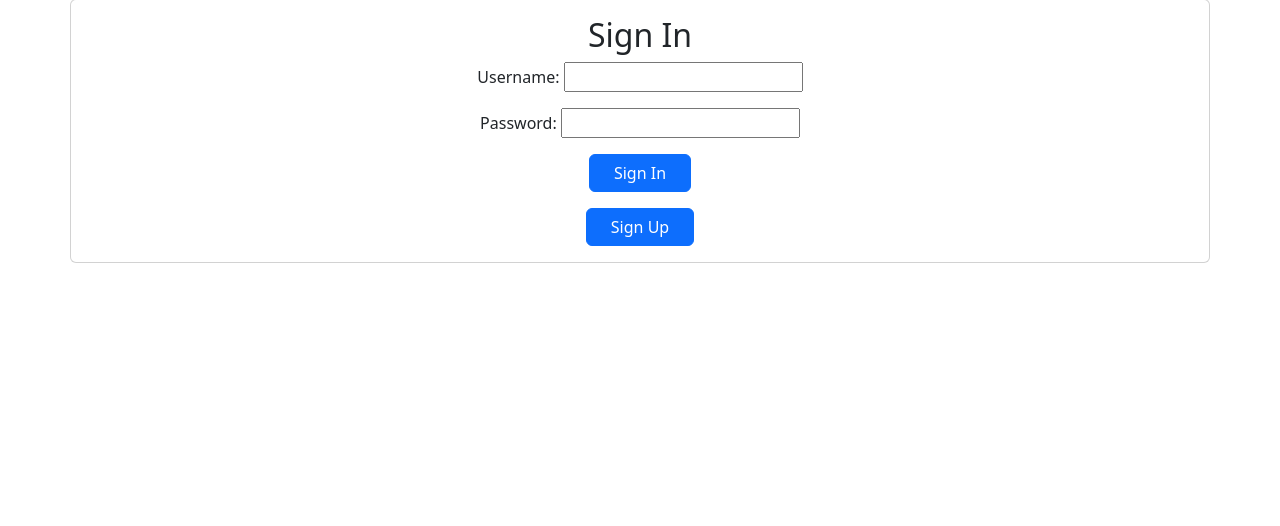
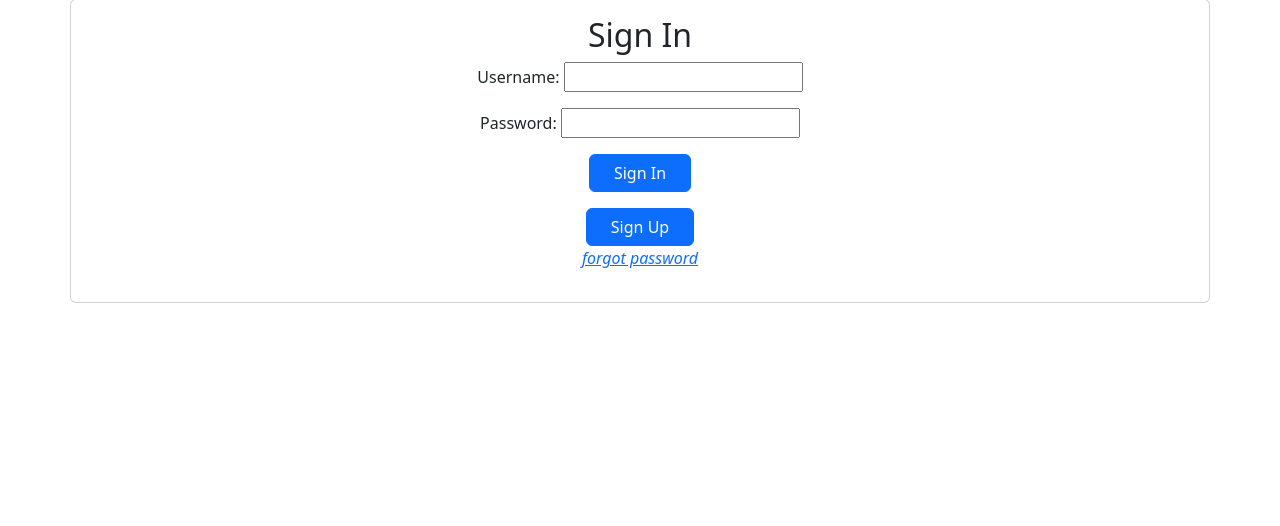
Before and after one commit to ms1498/groupSoftwareProject, a Django app: page /sign-in in a window 1280 px wide. Shown: the part 132-658 px from the top of the page. Run offline with Django 5.2, Linux system fonts and the light colour scheme; some libraries are stand-ins or nearby versions.

Commit message:
Added email password reset
Ability to reset password (with email printed to the console)

```diff
--- /dev/null
+++ b/app/templates/password_reset_done.html
@@ -0,0 +1,5 @@
+{% extends "base.html" %}
+{% block content %}
+  <h2>Password Reset Sent</h2>
+  <p><a href="{% url 'sign-in' %}">Back to Sign In</a></p>
+{% endblock %}
--- /dev/null
+++ b/app/templates/password_reset_email.html
@@ -0,0 +1,5 @@
+{% autoescape off %}
+Hello {{ user.username }},
+Click the link below to reset your password:
+{{ protocol }}://{{ domain }}{% url 'password_reset_confirm' uidb64=uid token=token %}
+{% endautoescape %}
--- /dev/null
+++ b/app/templates/password_reset_subject.txt
@@ -0,0 +1 @@
+Uweave Password Reset
--- a/app/templates/sign_in.html
+++ b/app/templates/sign_in.html
@@ -71,6 +71,13 @@
                         <button class="btn btn-primary px-4">Sign Up</button>
                     </a>
                 </div>
+
+                <!-- Sign up button -->
+                <div class="text-center">
+                    <a href="{% url 'password_reset' %}">
+                        <p><i>forgot password</i></p>
+                    </a>
+                </div>
             </div>
         </div>
     </div>
--- a/app/urls.py
+++ b/app/urls.py
@@ -15,4 +15,8 @@ urlpatterns = [
     path("sign-in", views.sign_in, name="sign-in"),
     path("sign-up", views.sign_up, name="sign-up"),
     path("sign-out", views.sign_out, name="sign-out"),
+    path('password_reset/', views.password_reset, name='password_reset'),
+    path('password_reset/done/', views.password_reset_done, name='password_reset_done'),
+    path('reset/<uidb64>/<token>/', views.password_reset_confirm, name='password_reset_confirm'),
+    path('reset/done/', views.password_reset_complete, name='password_reset_complete'),
 ] + static(settings.MEDIA_URL, document_root=settings.MEDIA_ROOT)
--- a/app/views.py
+++ b/app/views.py
@@ -3,7 +3,9 @@ import os
 from pathlib import Path
 from django.shortcuts import render, redirect, get_object_or_404
 from django.contrib.auth import authenticate, login, logout
+from django.contrib.auth.forms import PasswordResetForm
 from django.contrib.auth.models import Group
+from django.contrib.auth.views import PasswordResetView, PasswordResetDoneView, PasswordResetConfirmView, PasswordResetCompleteView
 from django.core import serializers
 from django.http import HttpResponse, HttpRequest
 from django.contrib.auth.decorators import login_required
@@ -91,7 +93,6 @@ def organise(request: HttpRequest) -> HttpResponse:
 # Authentication section
 def sign_in(request: HttpRequest) -> HttpResponse:
     """Takes the username and password and validates whether it matches a user in the system, if so it logs them in.
-
     @param     user's request
     @return    renders home + session logged in if successful, keeps rendering sign-in page if unsuccessful
     @author    Maisie Marks
@@ -112,7 +113,6 @@ def sign_in(request: HttpRequest) -> HttpResponse:
 
 def sign_out(request: HttpRequest) -> HttpResponse:
     """Logs the user out of the current session and redirects them to the homepage.
-
     @param     user's request
     @return    renders homepage
     @author    Maisie Marks
@@ -122,7 +122,6 @@ def sign_out(request: HttpRequest) -> HttpResponse:
 
 def sign_up(request: HttpRequest) -> HttpResponse:
     """Allows the user to sign-up and make an account on the webpage.
-
     @param     user's request
     @return    renders the sign-up page (showing currently logged in user), adding an account to the system.
     @author    Maisie Marks
@@ -138,3 +137,41 @@ def sign_up(request: HttpRequest) -> HttpResponse:
     else:
         form = SignUpForm()
     return render(request, "sign_up.html", {"form": form})
+
+def password_reset(request: HttpRequest) -> HttpResponse:
+    """Takes the user's email, sending them a link to a reset password form webpage.
+    @param     user's email
+    @return    email sent to the user if the email is found within the system.
+    @author    Maisie Marks
+    """
+    if request.method == 'POST':
+        form = PasswordResetForm(request.POST)
+        if form.is_valid():
+            form.save(
+                request=request,
+                use_https=request.is_secure(),
+                from_email=None,
+                email_template_name='password_reset_email.html',
+                subject_template_name='password_reset_subject.txt',
+            )
+            return redirect('password_reset_done')
+    else:
+        form = PasswordResetForm()
+    return render(request, 'password_reset_form.html', {'form': form})
+
+def password_reset_done(request: HttpRequest) -> HttpResponse:
+    """Page to show that an email request has been sent
+    @author    Maisie Marks
+    """
+    return render(request, 'password_reset_done.html')
+
+def password_reset_confirm(request: HttpRequest, uidb64: str, token: str) -> HttpResponse:
+    """Takes the necessary url made by token and base64 to create a password reset link form.
+    @param     new password inputs to confirm password reset.
+    @return    password successfully reset if new password meets requirements.
+    @author    Maisie Marks
+    """
+    return PasswordResetConfirmView.as_view(template_name='password_reset_confirm.html')(request, uidb64=uidb64, token=token)
+
+def password_reset_complete(request: HttpRequest) -> HttpResponse:
+    return render(request, 'password_reset_complete.html')
--- /dev/null
+++ b/email_creds.txt
@@ -0,0 +1,2 @@
+uweave.project@gmail.com
+eL692!A6ltv
```
Also changed, not shown: app/templates/password_reset_complete.html (added, +8 -0 lines), app/templates/password_reset_confirm.html (added, +13 -0 lines), app/templates/password_reset_form.html (added, +13 -0 lines), mysite/settings.py (+21 -0 lines).
